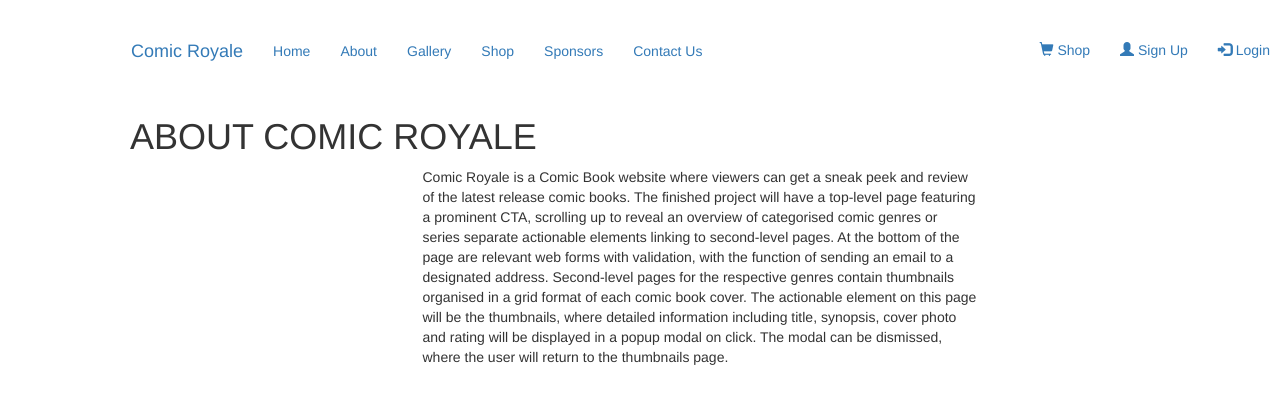
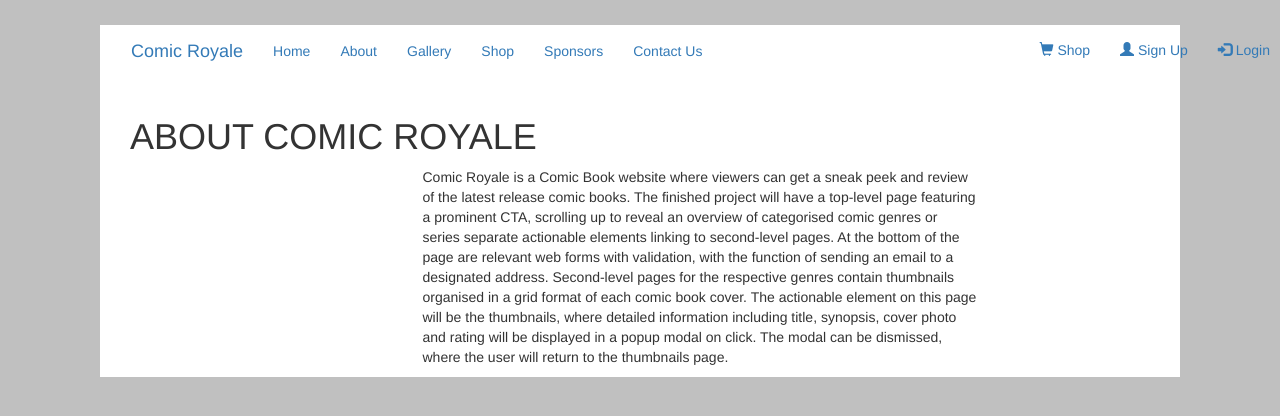
Before and after one commit to IanMok/BetaWolfSquadron, a PHP site: page /about.html in a window 1280 px wide. Shown: the top 416 px of the page. Run offline with PHP 8.4, Linux system fonts and the light colour scheme.

Commit message:
Add missing # to html background-color property in comicRoyale.css formatting for about.html

```diff
--- a/about.html
+++ b/about.html
@@ -9,7 +9,6 @@
 
   <script src="https://ajax.googleapis.com/ajax/libs/jquery/1.12.4/jquery.min.js"></script>
   <script src="http://maxcdn.bootstrapcdn.com/bootstrap/3.3.6/js/bootstrap.min.js"></script>
-
 </head>
 
 
--- a/comicRoyale.css
+++ b/comicRoyale.css
@@ -1,6 +1,6 @@
 html
 {
-	background-color: c0c0c0;
+	background-color: #c0c0c0;
 }
 
 body
```
